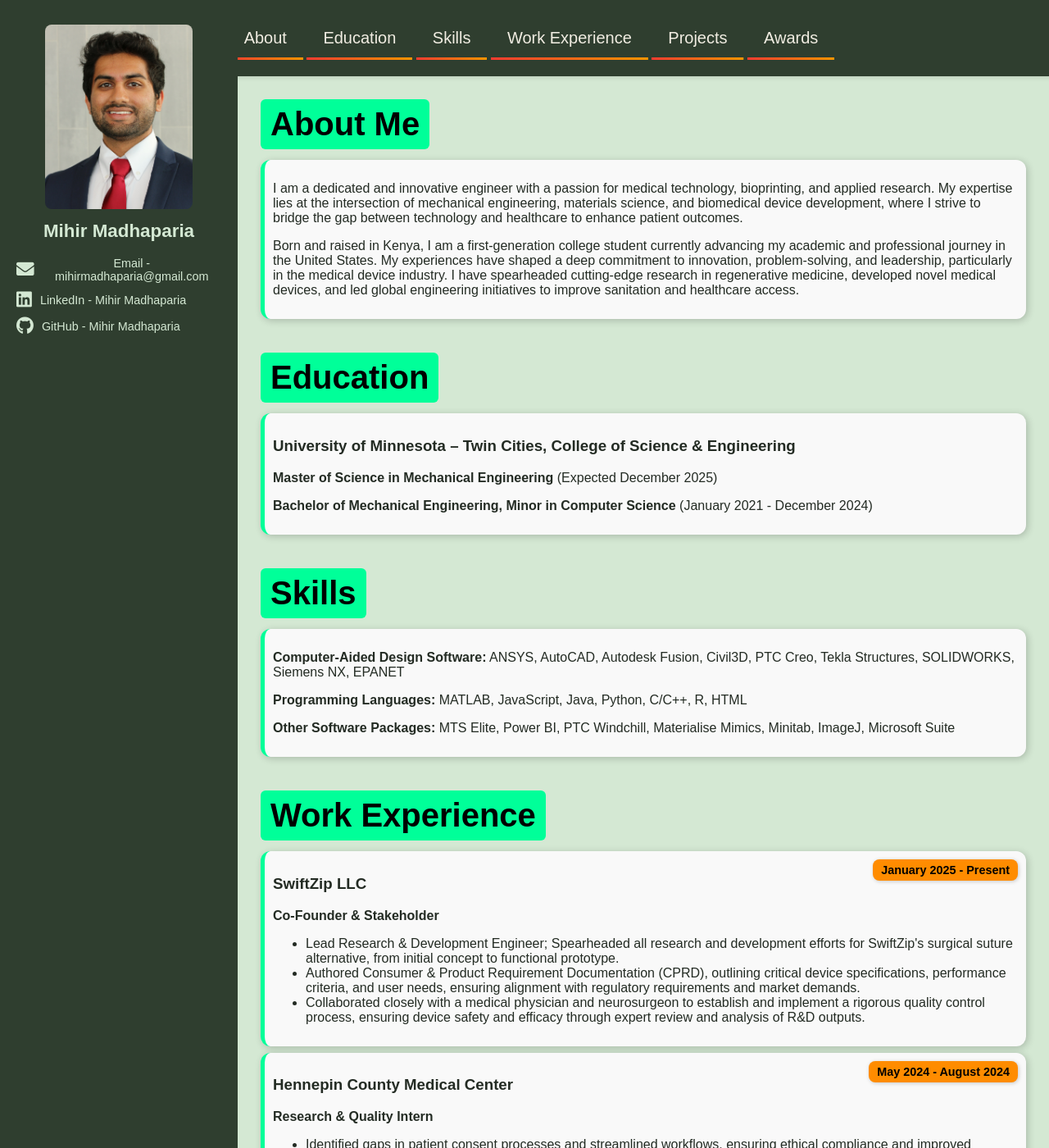
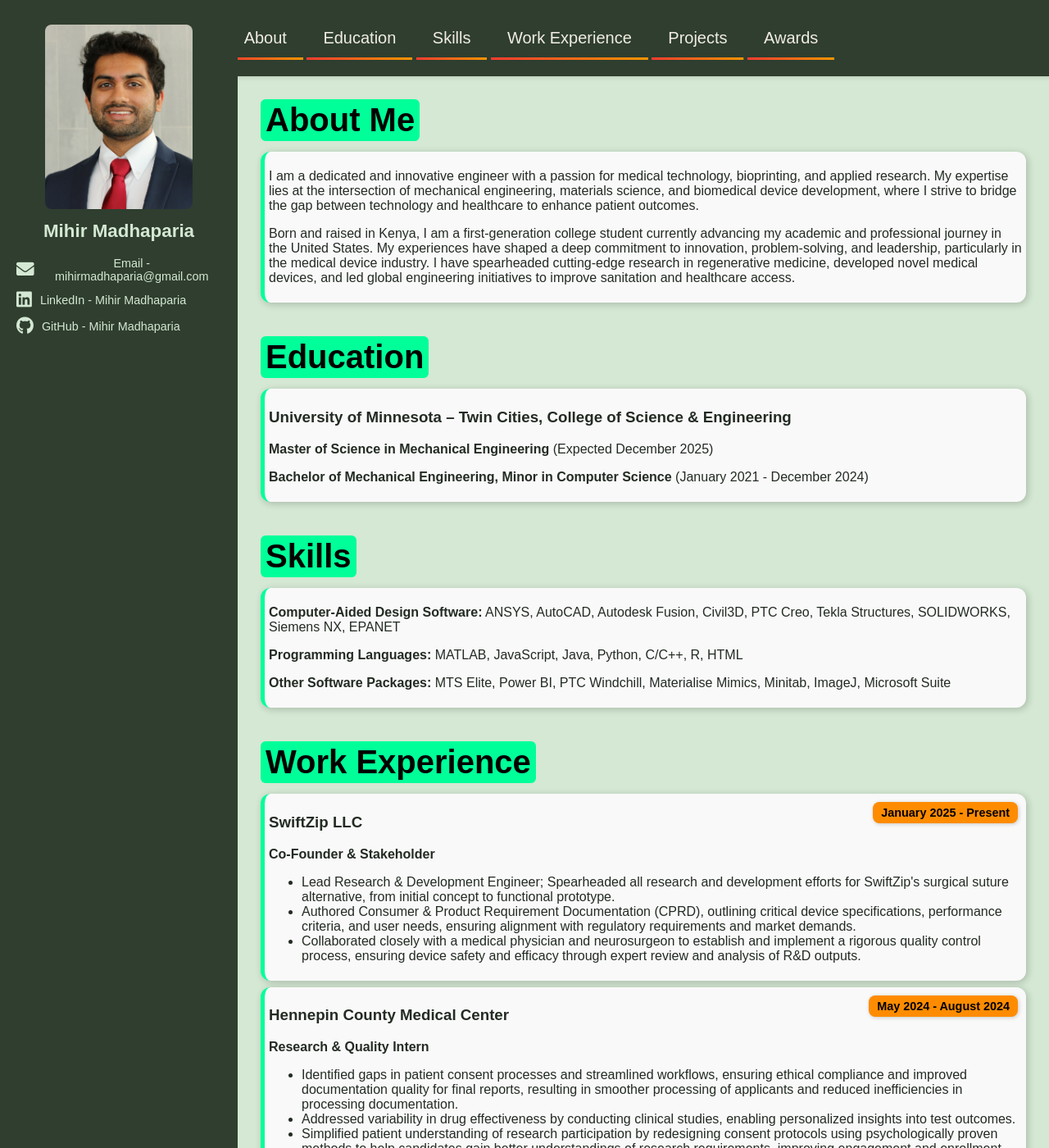
Before and after one commit to mihirmadhaparia/mihirmadhaparia.github.io, a Jekyll site: the page built from README.md, in a window 1280 px wide and 1400 px high. Shown: the whole window at 82% size. Built offline with Jekyll 4.4.1, drawn with Linux system fonts in a browser that asks for light colours; our own code applies the rules of GitHub Pages for plain Markdown files.

Commit message:
Update style.css reduce padding

```diff
--- a/assets/css/style.css
+++ b/assets/css/style.css
@@ -59,7 +59,7 @@ body {
     position: relative; /* Allows absolute positioning inside */
     border-radius: 12px;
     box-shadow: 2px 2px 10px rgba(0, 0, 0, 0.2);
-    padding: 10px;
+    padding: 5px;
     margin: 8px 0;
     background-color: #f9f9f9;
     border-left: 5px solid #00ff99; /* Neon green accent */
@@ -69,7 +69,7 @@ body {
 .section-heading {
     background-color: #00ff99;
     color: black;
-    padding: 8px 12px;
+    padding: 3px 6px;
     font-size: 2.5em;
     font-weight: bold;
     display: inline-block;
```
